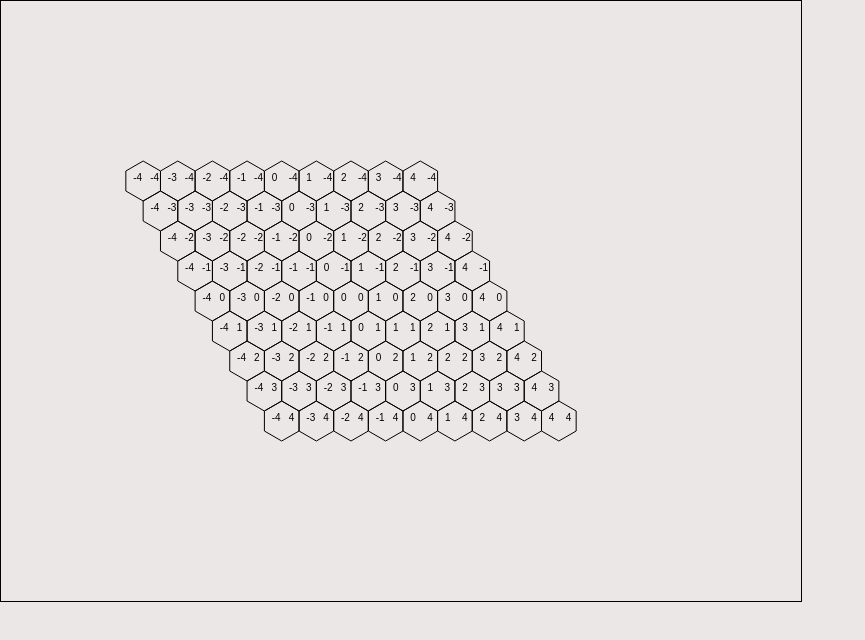
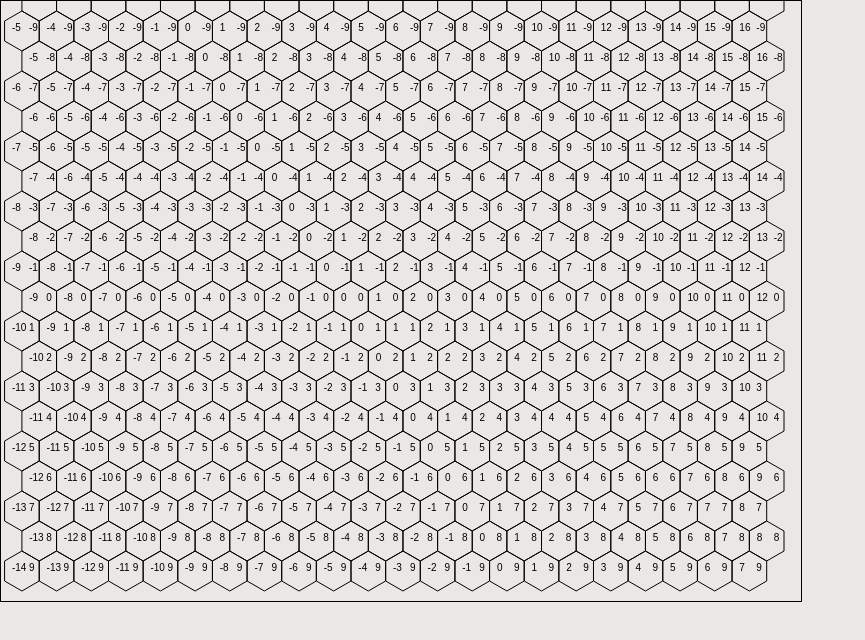
Before and after one commit to WisniewskiBlake/BreadthFirstSearchVisual, a React (Create React App) app: page / in a window 1280 px wide. Shown: the top 640 px of the page, without its empty margins (0-865 px from the left). Built offline with nearby package versions, Linux system fonts and the light colour scheme.

Commit message:
covered entire canvas with hexagons

```diff
--- a/src/BFS/BFS.jsx
+++ b/src/BFS/BFS.jsx
@@ -15,8 +15,10 @@ export default class BFS extends React.Component {
   }
 
   componentWillMount(){
+    let hexParametres = this.getHexParametres();
     this.setState({
-      canvasSize: { canvasWidth: 800, canvasHeight: 600 }
+      canvasSize: { canvasWidth: 800, canvasHeight: 600 },
+      hexParametres: hexParametres
     })
   }
 
@@ -62,13 +64,21 @@ export default class BFS extends React.Component {
    }
 
    drawHexes() {
-     for(let r = -4; r <=4; r++) {
-       for(let q = -4; q <= 4; q++) {
+     const { canvasWidth, canvasHeight } = this.state.canvasSize;
+     const { hexWidth, hexHeight, vertDist, horizDist } = this.state.hexParametres;
+     const hexOrigin = this.state.hexOrigin;
+     let qLeftSide = Math.round(hexOrigin.x/hexWidth) * 4;
+     let qRightSide = Math.round(canvasWidth - hexOrigin.x) / hexWidth * 2;
+     let rTopSide = Math.round(hexOrigin.y/(hexHeight/2));
+     let rBottomSide = Math.round((canvasHeight - hexOrigin.y)/(hexHeight/2));
+     for(let r = -rTopSide; r <=rBottomSide; r++) {
+       for(let q = -qLeftSide; q <= qRightSide; q++) {
+         let center = this.hexToPixel(this.Hex(q, r));
+         if((center.x > hexWidth/2 && center.x < canvasWidth - hexWidth/2) && (center.y < canvasHeight - hexHeight/2)) {
+           this.drawHex(this.canvasHex, center);
+           this.drawHexCoordinates(this.canvasHex, center, this.Hex(q, r));
+         }
 
-         let center = this.hexToPixel(this.Hex(q, r));
-         this.drawHex(this.canvasHex, center);
-         this.drawHexCoordinates(this.canvasHex, center, this.Hex(q, r));
-         console.log(center)
        }
      }
    }
@@ -88,6 +98,14 @@ drawHexCoordinates(canvasID, center, h) {
   const ctx = canvasID.getContext("2d");
   ctx.fillText(h.q, center.x-10, center.y);
   ctx.fillText(h.r, center.x+7, center.y);
+}
+
+getHexParametres() {
+  let hexHeight = this.state.hexSize * 2;
+  let hexWidth = Math.sqrt(3)/2 * hexHeight;
+  let vertDist = hexHeight * 3/4;
+  let horizDist = hexWidth;
+  return { hexWidth, hexHeight, vertDist, horizDist }
 }
 
 
```
